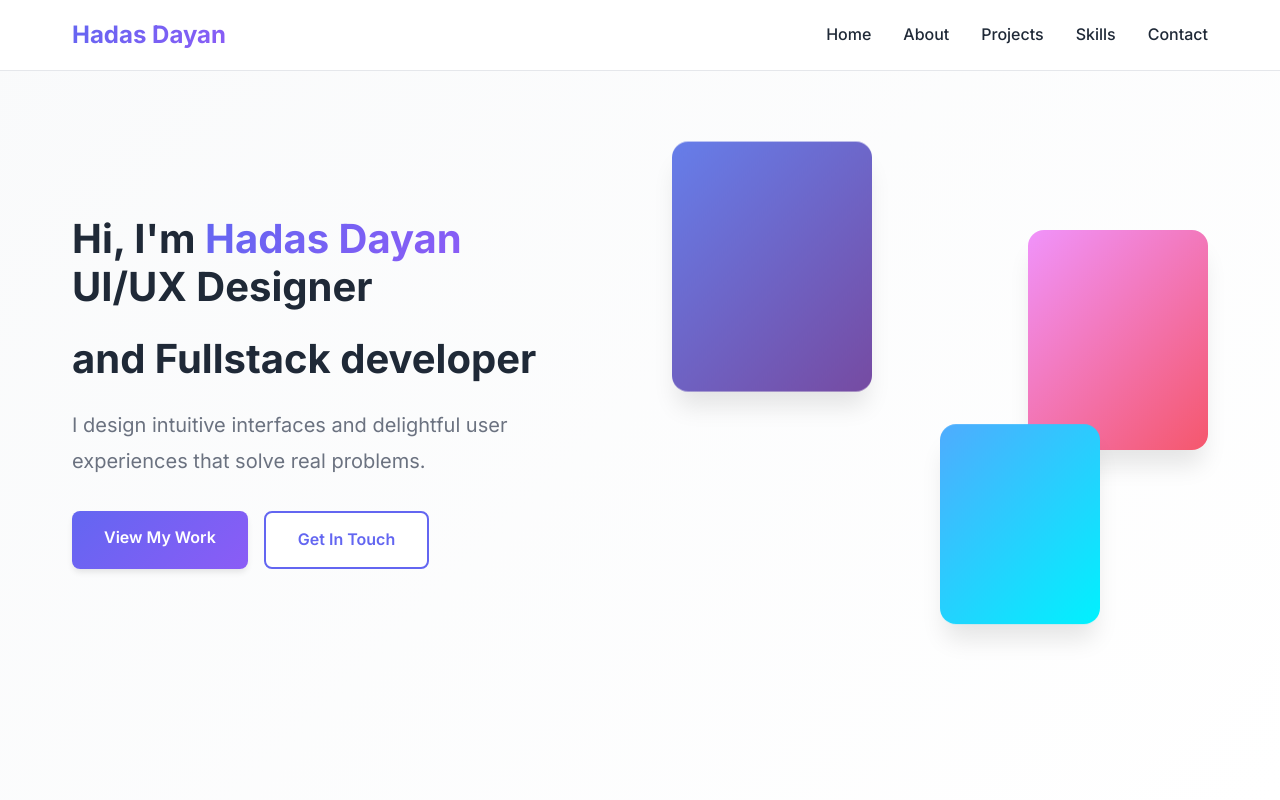
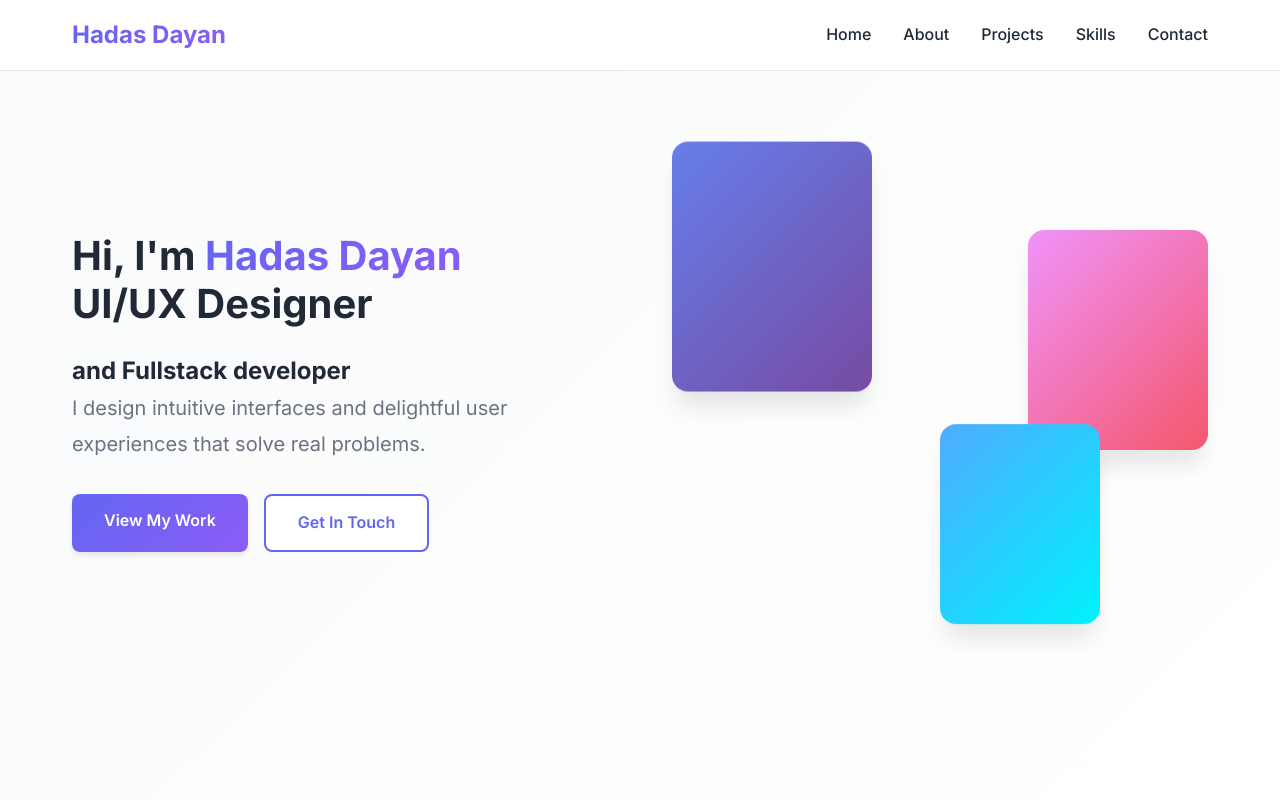
Before and after one commit to hadas-dayan/portfolio, a plain HTML site: page index.html in a window 1280 px wide. Shown: the top 800 px of the page. Drawn offline with nearby package versions, Linux system fonts and the light colour scheme.

Commit message:
Update index.html

```diff
--- a/index.html
+++ b/index.html
@@ -37,7 +37,7 @@
                     Hi, I'm <span class="gradient-text">Hadas Dayan</span><br>
                     UI/UX Designer
                 </h1>
-                <h2 class="hero-title">
+                <h2 class="hero-titlee">
                     and Fullstack developer
                 </h2>
                 <p class="hero-subtitle">I design intuitive interfaces and delightful user experiences that solve real problems.</p>
```
